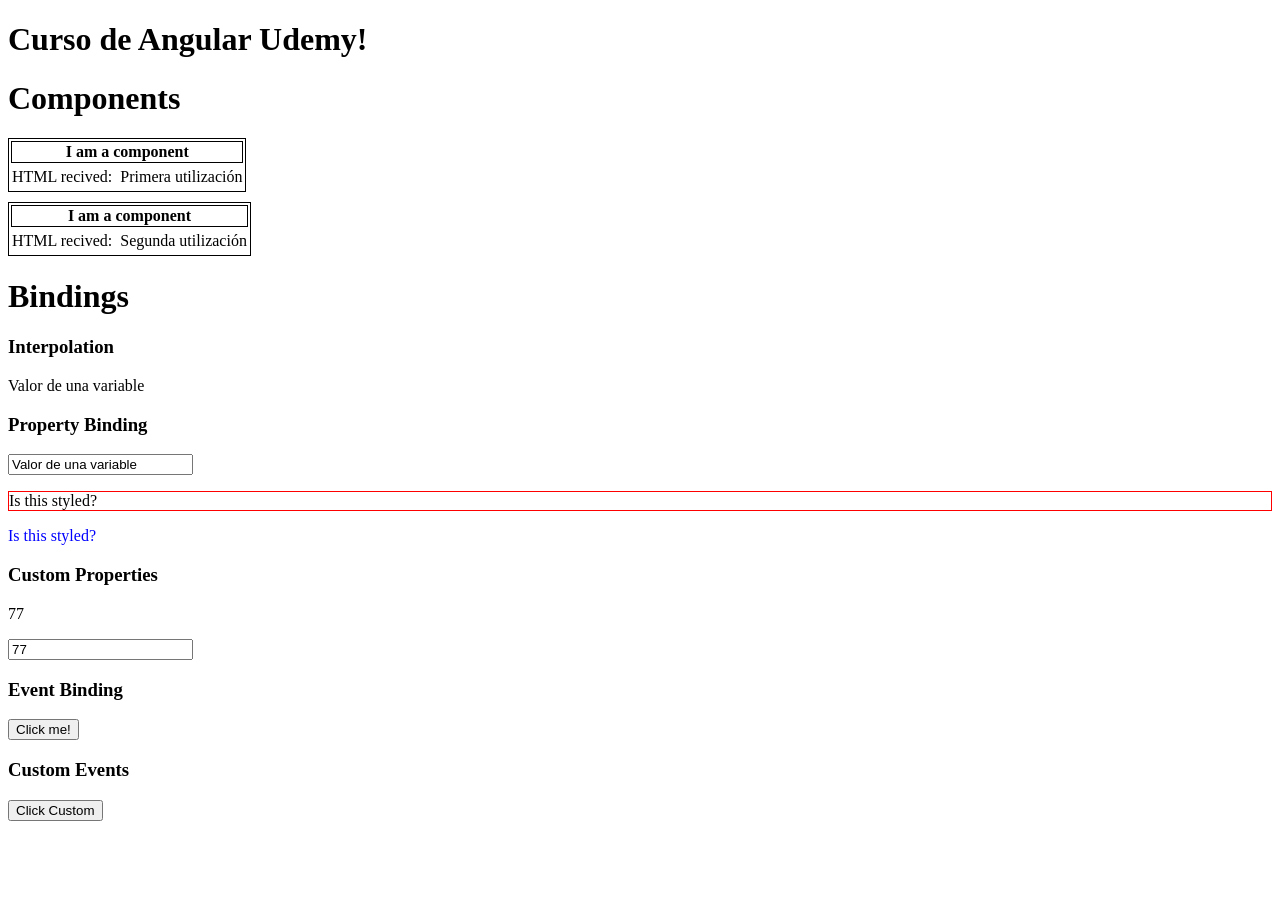
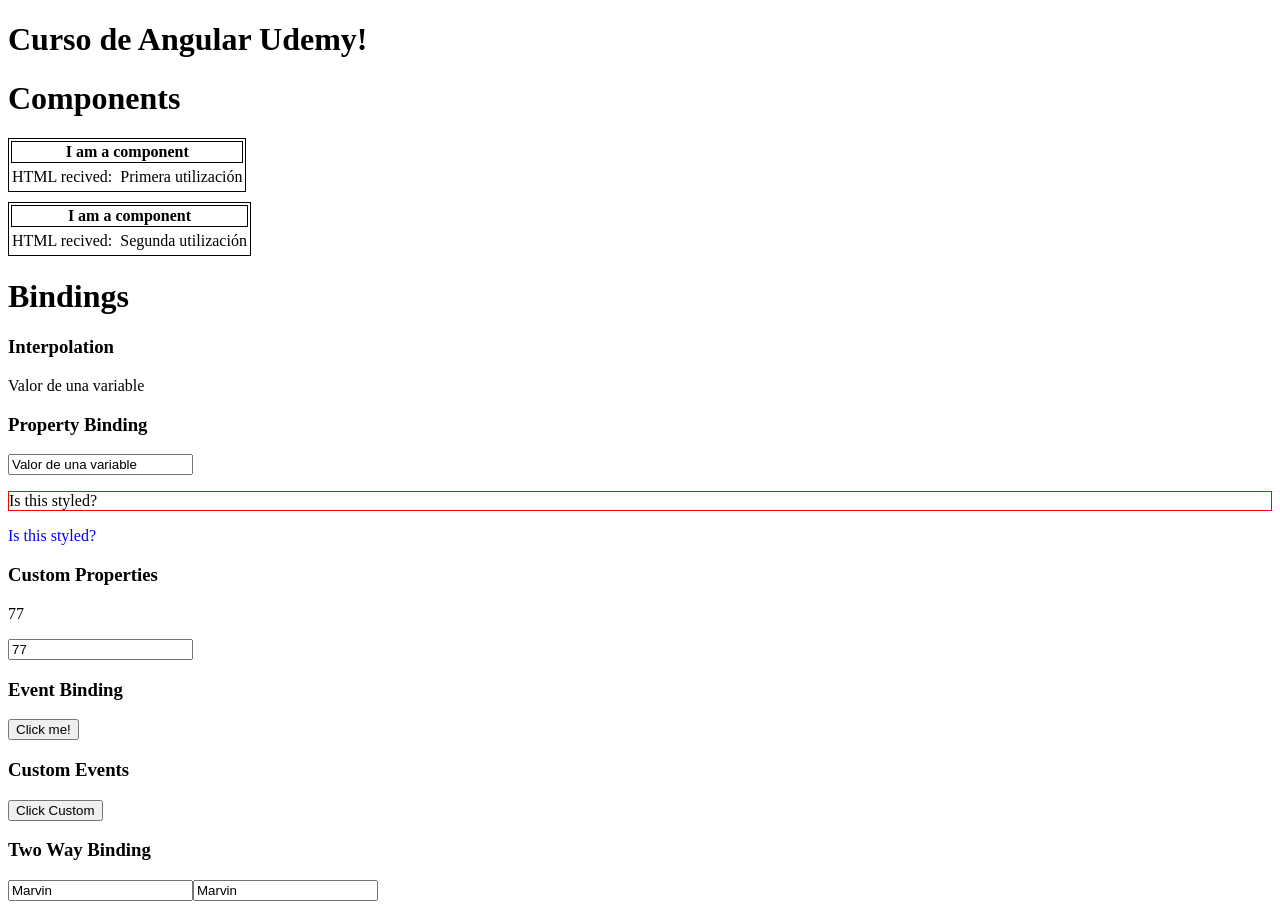
Before and after one commit to marvindaviddiaz/curso-angular-udemy, an Angular app: page / in a window 1280 px wide. Before the commit the page ends 829 px from the top, so only its background shows below. Built offline with nearby package versions, Linux system fonts and the light colour scheme.

Commit message:
Two-Way Binding

```diff
--- a/src/app/app.component.html
+++ b/src/app/app.component.html
@@ -19,3 +19,5 @@
 <app-event-binding> Loading...</app-event-binding>
 
 <app-custom-events (presionado)="methodInAppComponent($event)"> Loading...</app-custom-events>
+
+<app-two-way-binding>Loading...</app-two-way-binding>
--- a/src/app/app.module.ts
+++ b/src/app/app.module.ts
@@ -10,6 +10,7 @@
 import { CustomPropertiesComponent } from './bindings/custom-properties.component';
 import { EventBindingComponent } from './bindings/event-binding.component';
 import { CustomEventsComponent } from './bindings/custom-events.component';
+import { TwoWayBindingComponent } from './bindings/two-way-binding.component';
 
 @NgModule({
   declarations: [
@@ -17,7 +18,7 @@
     OtroComponent,
     InterpolationComponent,
     PropertyBindingComponent,
-    CustomPropertiesComponent, EventBindingComponent, CustomEventsComponent
+    CustomPropertiesComponent, EventBindingComponent, CustomEventsComponent, TwoWayBindingComponent
   ],
   imports: [
     BrowserModule,
--- /dev/null
+++ b/src/app/bindings/two-way-binding.component.ts
@@ -0,0 +1,19 @@
+import { Component } from '@angular/core';
+
+@Component({
+  selector: 'app-two-way-binding',
+  template: `
+    <h3>Two Way Binding</h3>
+    <input type="text" [(ngModel)]="person.name" />
+    <input type="text" [(ngModel)]="person.name" />
+  `,
+  styles: []
+})
+export class TwoWayBindingComponent {
+
+  person = {
+    name: "Marvin",
+    age: 26
+  }
+
+}
```
